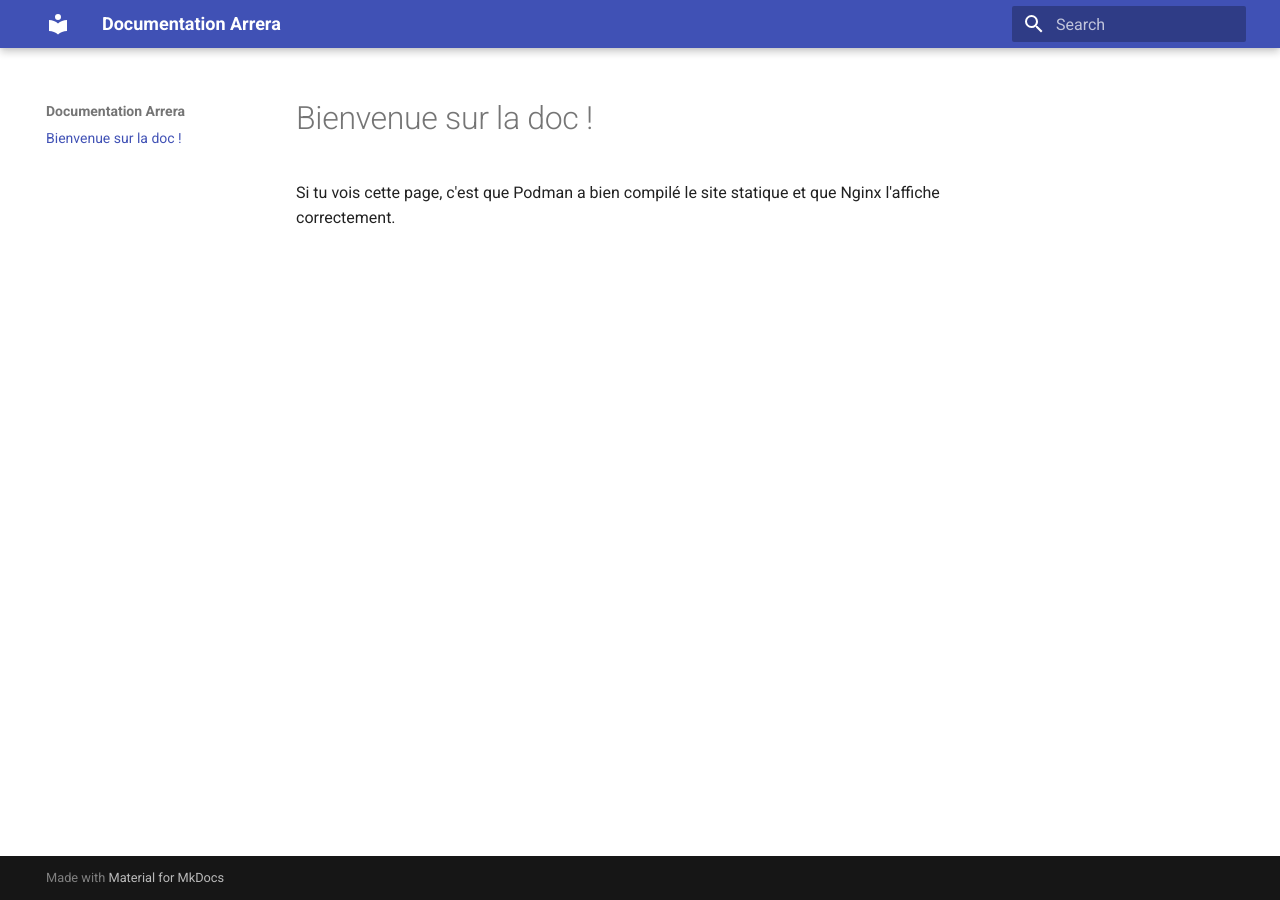
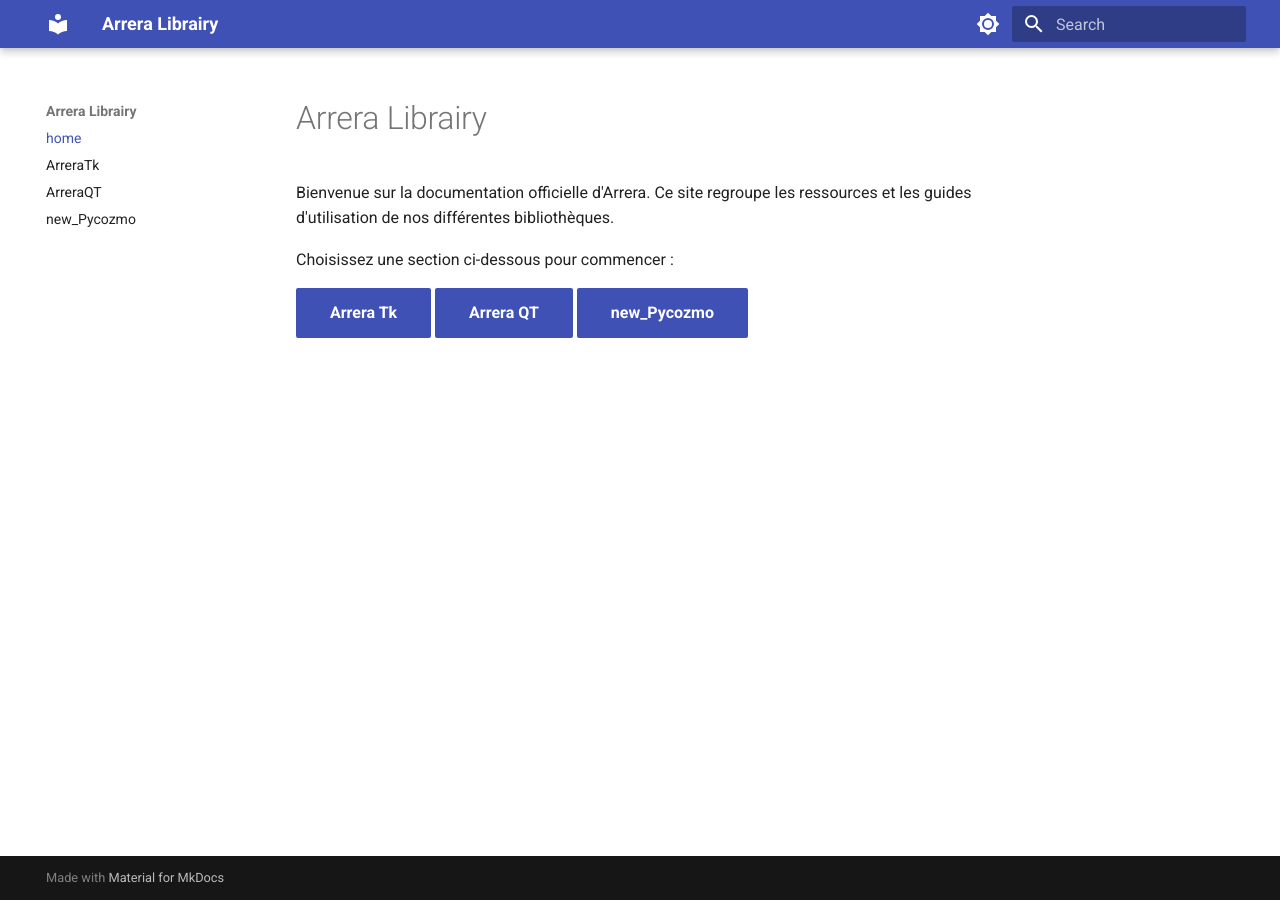
Before and after one commit to Arrera-Software/librairy-website, an MkDocs documentation site: the page built from docs/index.md, in a window 1280 px wide. Built offline with MkDocs 1.6.1 and Material for MkDocs 9.7.7, drawn with Linux system fonts in a browser that asks for light colours.

Commit message:
debut de la creation du gui de la page d'acceuil

```diff
--- a/docs/index.md
+++ b/docs/index.md
@@ -1,3 +1,9 @@
-# Bienvenue sur la doc !
+# Arrera Librairy
 
-Si tu vois cette page, c'est que Podman a bien compilé le site statique et que Nginx l'affiche correctement.
+Bienvenue sur la documentation officielle d'Arrera. Ce site regroupe les ressources et les guides d'utilisation de nos différentes bibliothèques.
+
+Choisissez une section ci-dessous pour commencer :
+
+[Arrera Tk](arreratk.md){ .md-button .md-button--primary }
+[Arrera QT](arreraqt.md){ .md-button .md-button--primary }
+[new_Pycozmo](pycozmo.md){ .md-button .md-button--primary}
--- a/mkdocs.yml
+++ b/mkdocs.yml
@@ -1,3 +1,26 @@
-site_name: Documentation Arrera
+site_name: Arrera Librairy
 theme:
   name: material
+  palette:
+    - media: "(prefers-color-scheme: light)"
+      scheme: default
+      primary: indigo
+      accent: indigo
+      toggle:
+        icon: material/brightness-7
+        name: Passer au mode sombre
+    - media: "(prefers-color-scheme: dark)"
+      scheme: slate
+      primary: indigo
+      accent: indigo
+      toggle:
+        icon: material/brightness-4
+        name: Passer au mode clair
+nav:
+  - home: index.md
+  - ArreraTk: arreratk.md
+  - ArreraQT: arreraqt.md
+  - new_Pycozmo: pycozmo.md
+
+markdown_extensions:
+  - attr_list
```
Also changed, not shown: docs/arreraqt.md (added), docs/arreratk.md (added), docs/pycozmo.md (added), 1 other file.
